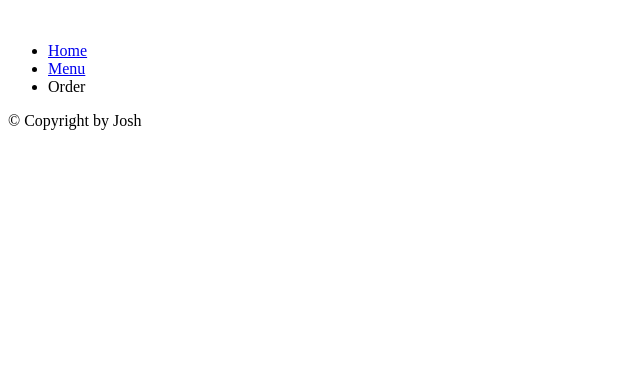
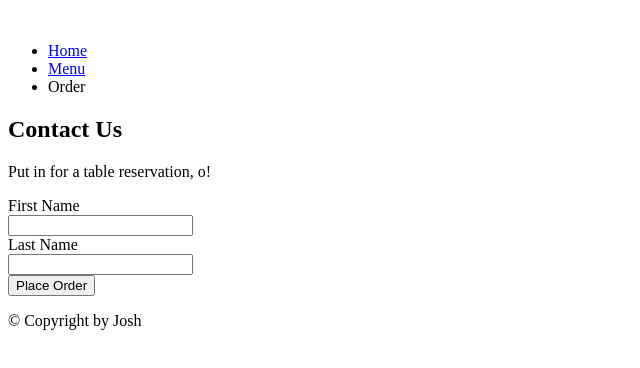
Before and after one commit to Gaudjo/peerceptiv-assignment-website, a plain HTML site: page contact.html in a window 1280 px wide. Shown: the whole page, without its empty margins (0-640 px from the left). Drawn offline with Linux system fonts and the light colour scheme.

Commit message:
Add form to main and changed name of order.html to contact.html

```diff
--- a/order.html
+++ b/contact.html
@@ -3,7 +3,7 @@
 <head>
     <meta charset="UTF-8">
     <meta name="viewport" content="width=device-width, initial-scale=1.0">
-    <title>Mama G's | Order</title>
+    <title>Mama G's | Contact us</title>
 </head>
 
 <body>
@@ -21,7 +21,16 @@
     </header>
 
     <main>
+        <h2>Contact Us</h2>
+        <p>Put in for a table reservation, o!</p>
 
+        <form action="#">
+            <label for="fname">First Name</label><br>
+            <input type="text" id="fname" name="fname"><br>
+            <label for="lname">Last Name</label><br>
+            <input type="text" id="lname" name="lname"><br>
+            <input type="submit" value="Place Order">
+        </form>
     </main>
 
     <footer>
```
